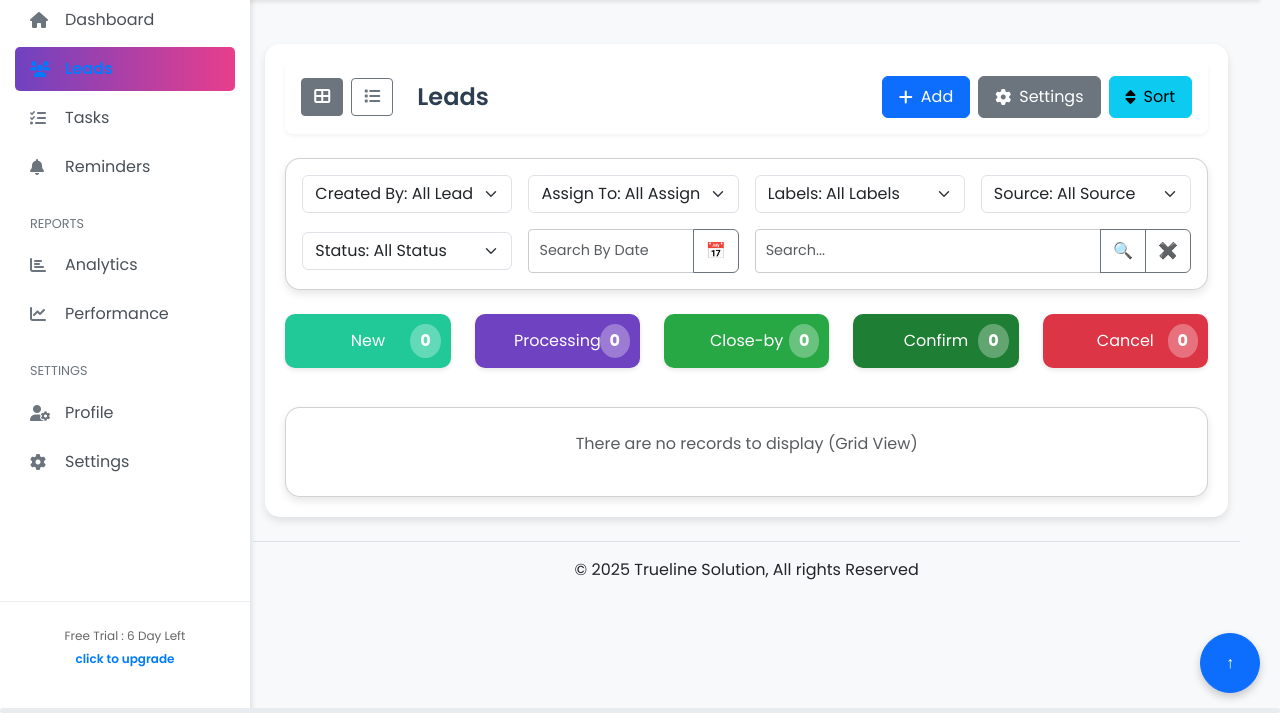
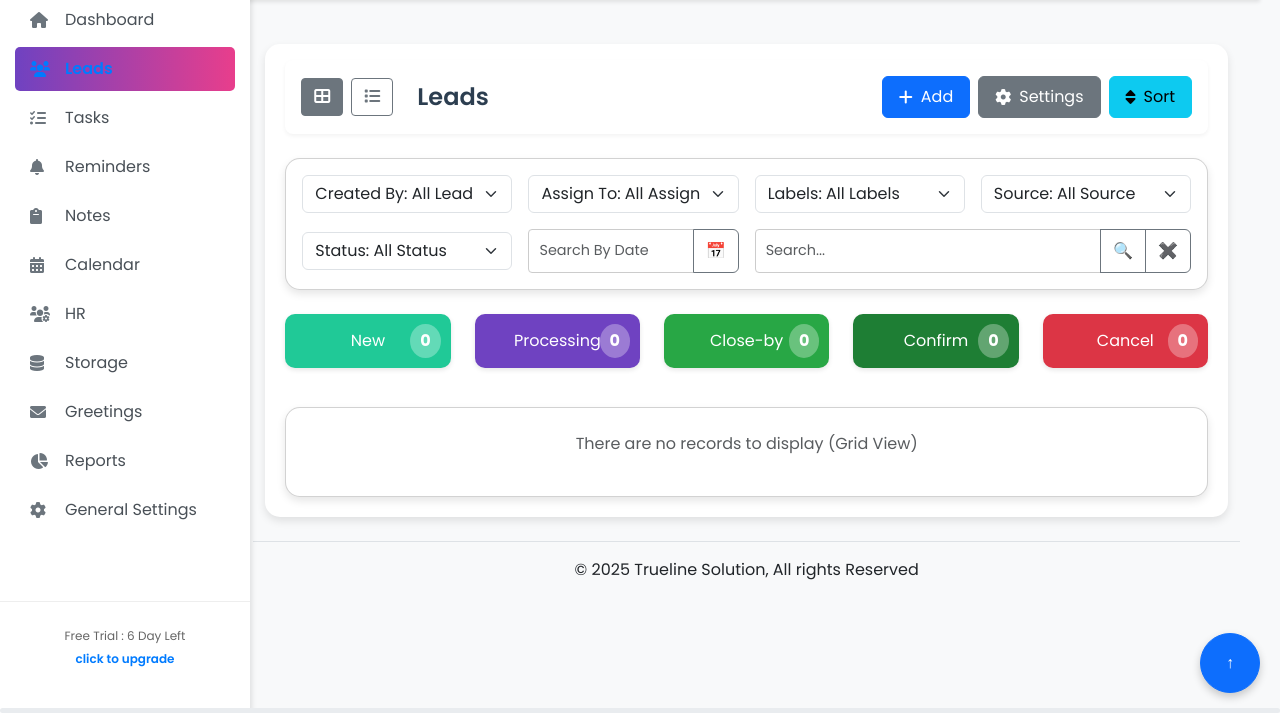
Before and after one commit to jayprajapati-dev/Lead-Management-System, a PHP site: page /Lead-Management-System/dashboard/leads.php in a window 1280 px wide. Shown: the part 87-800 px from the top of the page. Run offline with PHP 8.4, Linux system fonts and the light colour scheme; the visitor is signed in with stand-in values (Sample User, id 1); some libraries are stand-ins or nearby versions.

Commit message:
Sidebar Pages Update

```diff
--- a/includes/sidebar.php
+++ b/includes/sidebar.php
@@ -39,39 +39,41 @@ $current_page = basename($_SERVER['PHP_SELF']);
             <i class="fas fa-bell"></i>
             <span>Reminders</span>
         </a>
-    </nav>
-</div>
-
-<!-- Reports Section -->
-<div class="sidebar-section">
-    <div class="sidebar-section-title">Reports</div>
-    <nav class="nav flex-column">
-        <a class="nav-link <?php echo $current_page === 'reports.php' ? 'active' : ''; ?>"
+        <!-- New navigation links -->
+         <a class="nav-link <?php echo $current_page === 'notes.php' ? 'active' : ''; ?>"
+           href="<?php echo SITE_URL; ?>/dashboard/notes.php">
+            <i class="fas fa-clipboard"></i> <!-- Using clipboard icon for notes -->
+            <span>Notes</span>
+        </a>
+         <a class="nav-link <?php echo $current_page === 'calendar.php' ? 'active' : ''; ?>"
+           href="<?php echo SITE_URL; ?>/dashboard/calendar.php">
+            <i class="fas fa-calendar-alt"></i>
+            <span>Calendar</span>
+        </a>
+         <a class="nav-link <?php echo $current_page === 'hr.php' ? 'active' : ''; ?>"
+           href="<?php echo SITE_URL; ?>/dashboard/hr.php">
+            <i class="fas fa-users-cog"></i> <!-- Using users-cog for HR/Users -->
+            <span>HR</span>
+        </a>
+         <a class="nav-link <?php echo $current_page === 'storage.php' ? 'active' : ''; ?>"
+           href="<?php echo SITE_URL; ?>/dashboard/storage.php">
+            <i class="fas fa-database"></i> <!-- Using database icon for Storage -->
+            <span>Storage</span>
+        </a>
+         <a class="nav-link <?php echo $current_page === 'greetings.php' ? 'active' : ''; ?>"
+           href="<?php echo SITE_URL; ?>/dashboard/greetings.php">
+            <i class="fas fa-envelope"></i> <!-- Using envelope icon for Greetings -->
+            <span>Greetings</span>
+        </a>
+         <a class="nav-link <?php echo $current_page === 'reports.php' ? 'active' : ''; ?>"
            href="<?php echo SITE_URL; ?>/dashboard/reports.php">
-            <i class="fas fa-chart-bar"></i>
-            <span>Analytics</span>
+            <i class="fas fa-chart-pie"></i> <!-- Using chart-pie for Reports -->
+            <span>Reports</span>
         </a>
-        <a class="nav-link <?php echo $current_page === 'performance.php' ? 'active' : ''; ?>"
-           href="<?php echo SITE_URL; ?>/dashboard/performance.php">
-            <i class="fas fa-chart-line"></i>
-            <span>Performance</span>
-        </a>
-    </nav>
-</div>
-
-<!-- Settings Section -->
-<div class="sidebar-section">
-    <div class="sidebar-section-title">Settings</div>
-    <nav class="nav flex-column">
-        <a class="nav-link <?php echo $current_page === 'profile.php' ? 'active' : ''; ?>"
-           href="<?php echo SITE_URL; ?>/dashboard/profile.php">
-            <i class="fas fa-user-cog"></i>
-            <span>Profile</span>
-        </a>
-        <a class="nav-link <?php echo $current_page === 'settings.php' ? 'active' : ''; ?>"
-           href="<?php echo SITE_URL; ?>/dashboard/settings.php">
+         <a class="nav-link <?php echo $current_page === 'general-settings.php' ? 'active' : ''; ?>"
+           href="<?php echo SITE_URL; ?>/dashboard/general-settings.php">
             <i class="fas fa-cog"></i>
-            <span>Settings</span>
+            <span>General Settings</span>
         </a>
     </nav>
 </div>
```
